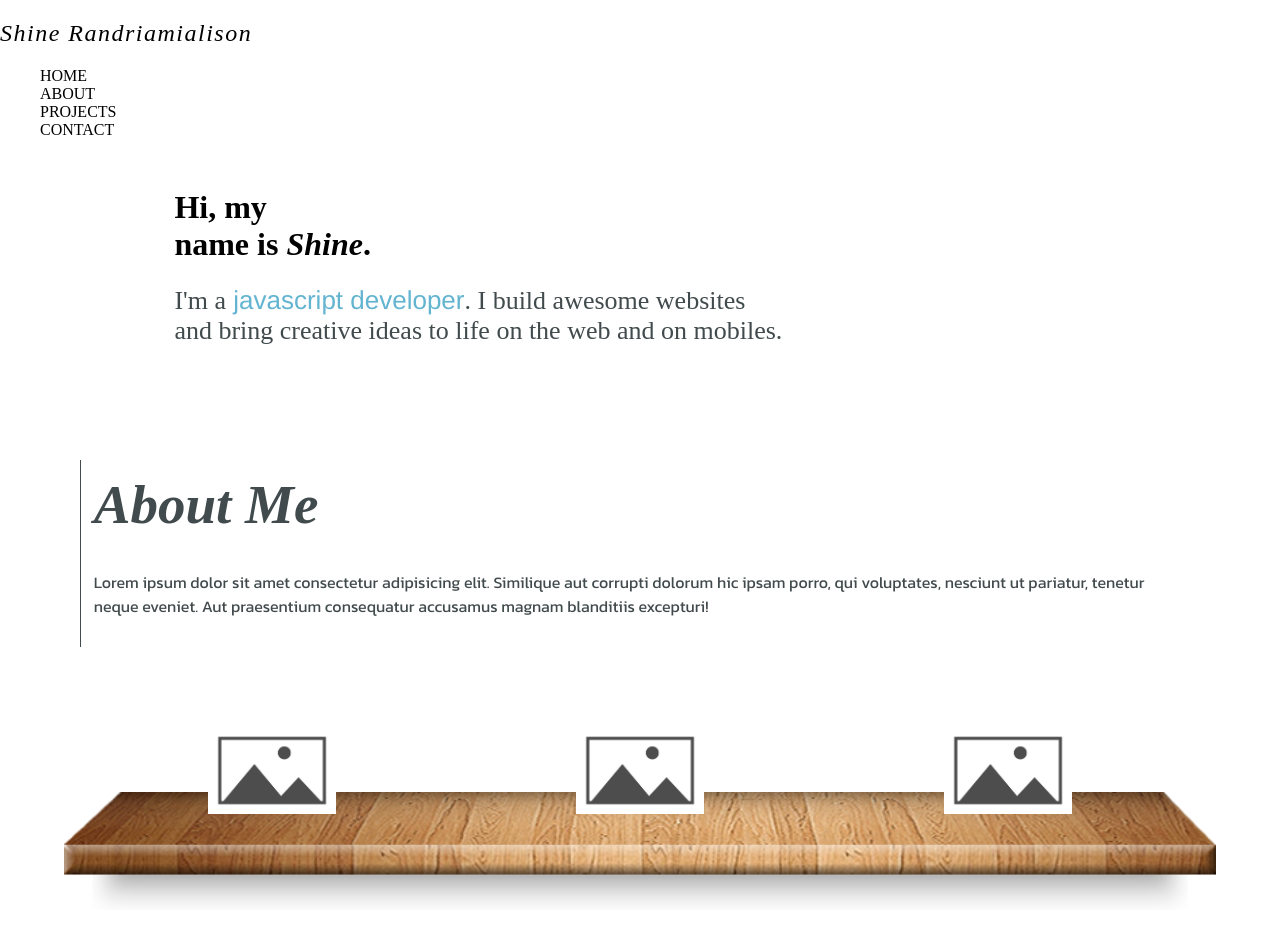
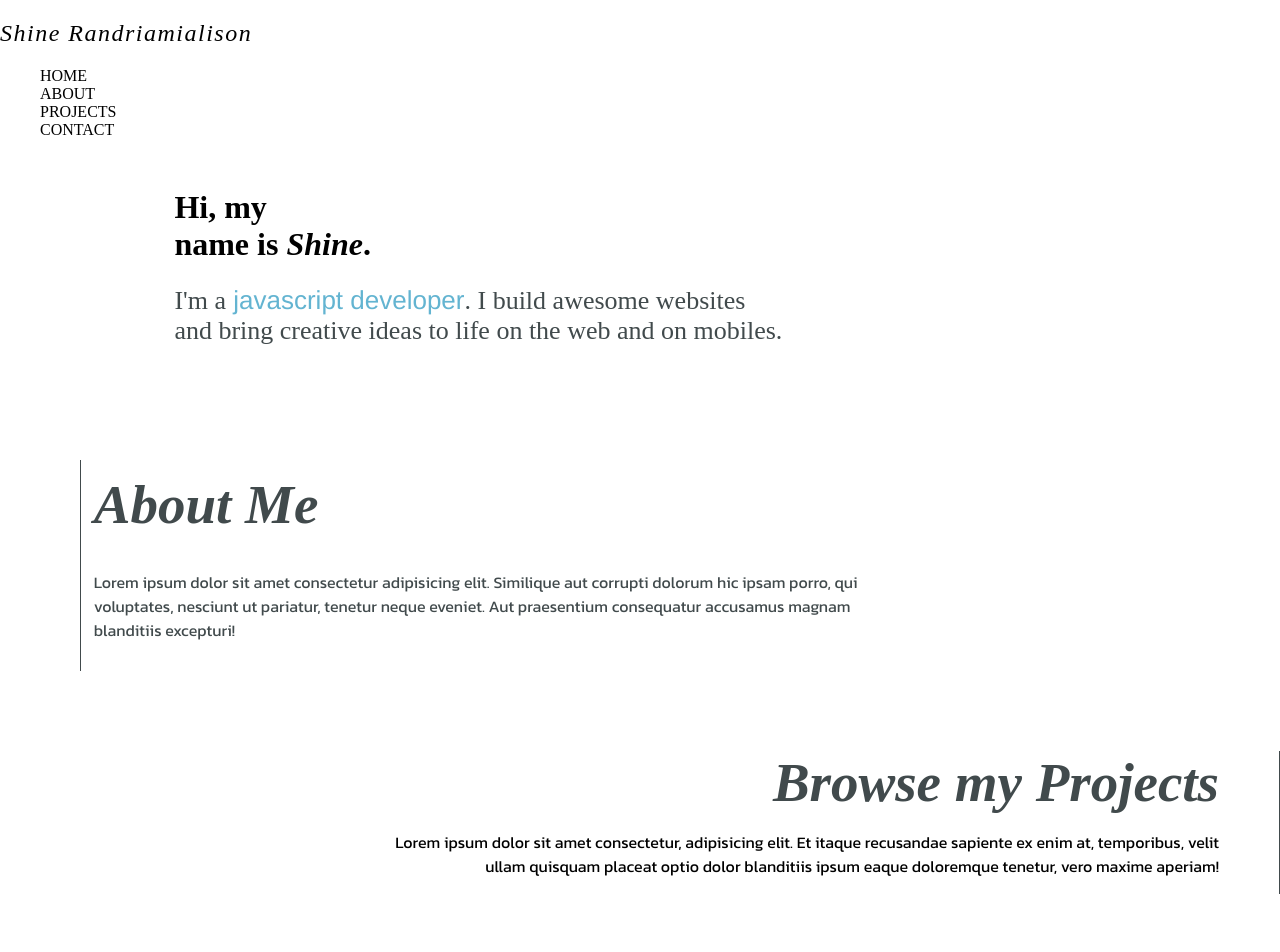
Before and after one commit to Shine0111/portfolio, a React (Vite) app: page / in a window 1280 px wide. Shown: the top 952 px of the page. Built offline with nearby package versions, Linux system fonts and the light colour scheme.

Commit message:
added projects section

```diff
--- a/src/components/About/About.module.css
+++ b/src/components/About/About.module.css
@@ -1,6 +1,7 @@
 .container {
   border-left: solid 0.5mm var(--black-light);
   padding-left: 60px;
+  margin-bottom: 10rem;
 }
 @media (max-width: 1430px) {
   .container {
@@ -13,8 +14,7 @@
     margin: 1rem;
   }
 }
-p {
-  font-family: "kanit", sans-serif;
-  font-weight: 400;
+.container p {
   color: var(--black-light);
+  max-width: 70%;
 }
--- a/src/components/ProjectsSection/ProjectsSection.module.css
+++ b/src/components/ProjectsSection/ProjectsSection.module.css
@@ -7,7 +7,21 @@
   justify-content: space-evenly;
   background-size: 90%;
 }
-
+@media (max-width: 1430px) {
+  .section-container {
+    margin: 5rem;
+    padding: var(--container-padding);
+  }
+}
+@media (max-width: 780px) {
+  .section-container {
+    margin: 1rem;
+  }
+}
+.subtitle {
+  text-align: right;
+  max-width: 70%;
+}
 .projectEntryImage {
   width: 10%;
   margin-bottom: 12%;
--- a/src/components/ProjectsSection/ProjectsSection.tsx
+++ b/src/components/ProjectsSection/ProjectsSection.tsx
@@ -20,6 +20,26 @@ const ProjectsSection = () => {
   const projectsLoaded: { title: string; image: string }[] = getProjects();
   return (
     <div className={classNames("container-max-width-wider")}>
+      <div
+        className={classNames(
+          "section-container-border-right",
+
+          "right-section-container",
+          styles.sectionContainer
+        )}
+      >
+        <h1 className={classNames("italic-title", "right-text")}>
+          Browse my Projects
+        </h1>
+        <div className={styles.subtitle}>
+          <p>
+            Lorem ipsum dolor sit amet consectetur, adipisicing elit. Et itaque
+            recusandae sapiente ex enim at, temporibus, velit ullam quisquam
+            placeat optio dolor blanditiis ipsum eaque doloremque tenetur, vero
+            maxime aperiam!
+          </p>
+        </div>
+      </div>
       <div className={styles.container}>
         {projectsLoaded.map((project) => (
           <img
--- a/src/index.css
+++ b/src/index.css
@@ -35,7 +35,23 @@ body {
   color: var(--black-light);
   margin: 0rem;
 }
-
+.right-text {
+  text-align: right;
+}
+.section-container-border-left {
+  border-left: solid 0.5mm var(--black-light);
+  padding-left: 60px;
+}
+.section-container-border-right {
+  border-right: solid 0.5mm var(--black-light);
+  padding-right: 60px;
+  margin-bottom: 10rem;
+}
+.right-section-container {
+  display: flex;
+  flex-direction: column;
+  align-items: flex-end;
+}
 li {
   list-style: none;
   color: black;
@@ -44,3 +60,7 @@ li {
 a {
   text-decoration: none;
 }
+p {
+  font-family: "kanit", sans-serif;
+  font-weight: 400;
+}
```
